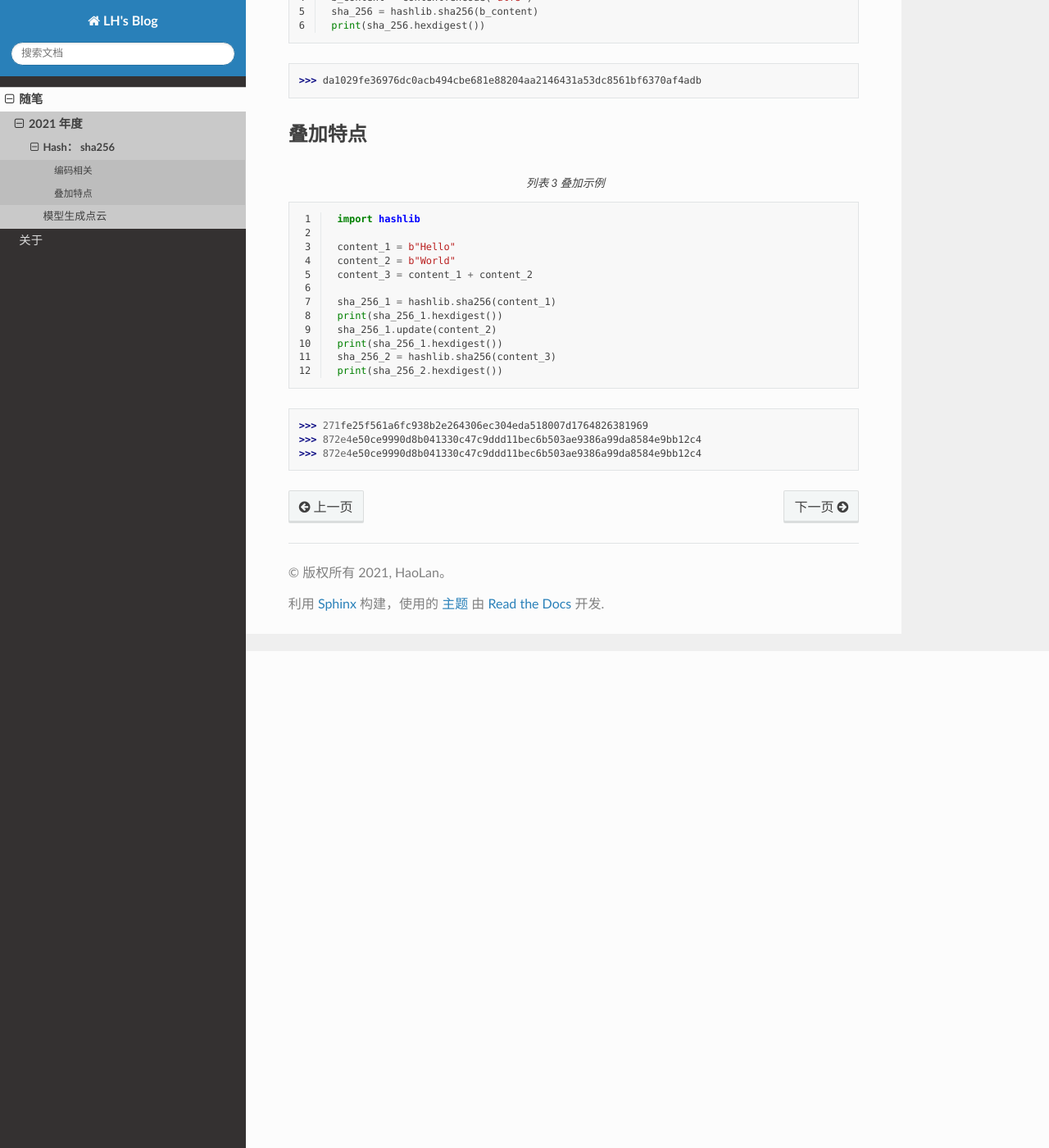
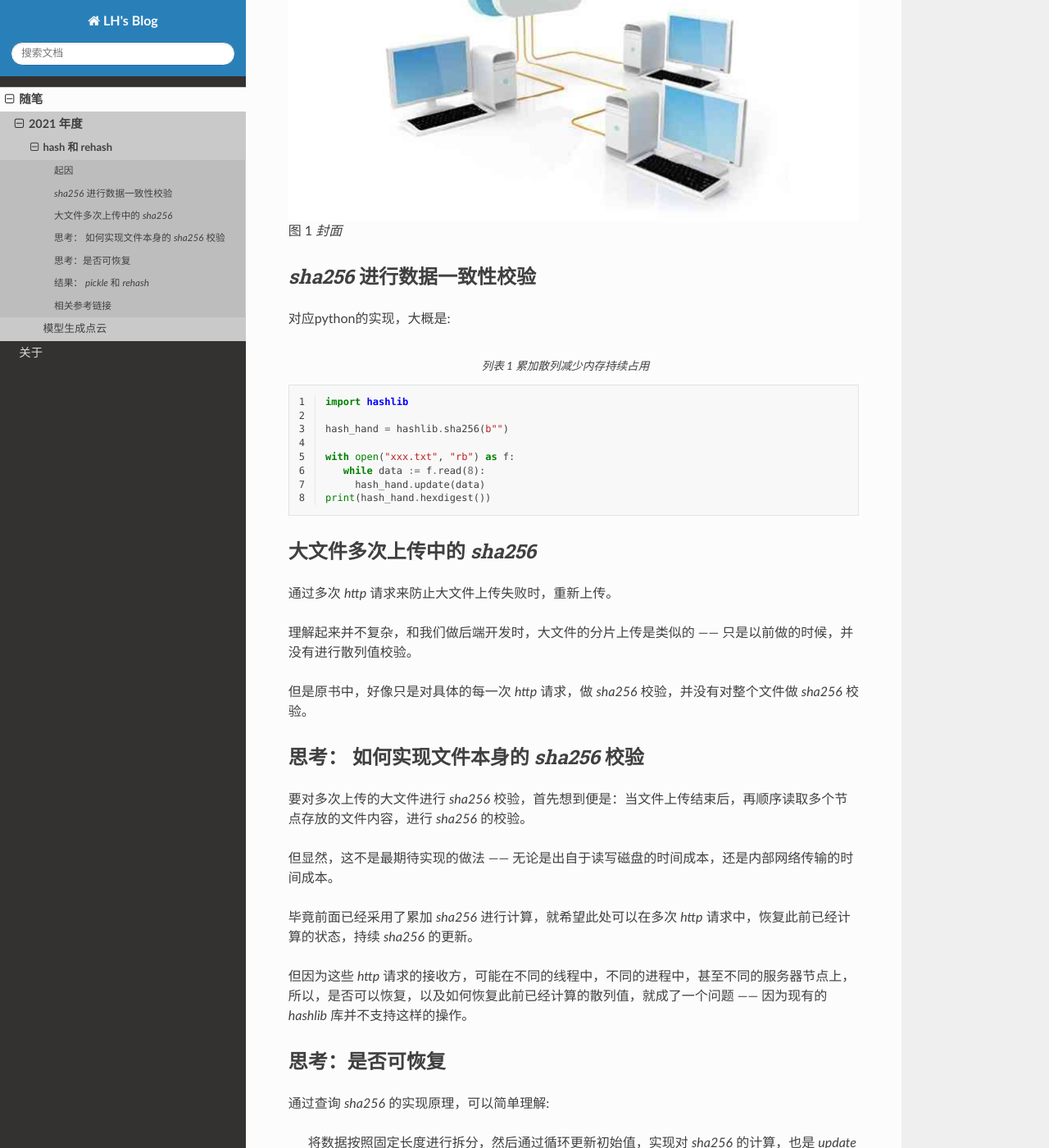
Before and after one commit to Hao-Lan/Hao-Lan, a Sphinx documentation site: the page built from source/essay/2021/sha256.rst, in a window 1280 px wide and 1400 px high, scrolled down 606 px. Shown: the whole window at 82% size. Built offline with Sphinx 7.4.7 and the Read the Docs theme 2.0.0, drawn with Linux system fonts in a browser that asks for light colours; some of the changed text lies outside the part shown.

Commit message:
docs(sha256): sha256
rehash

```diff
--- a/source/essay/2021/sha256.rst
+++ b/source/essay/2021/sha256.rst
@@ -1,59 +1,91 @@
-Hash： sha256
-==============
+hash 和 rehash
+===============
 
-编码相关
---------
+起因
+----------
+
+最近在看，《分布式对象存储——远离、架构及Go语言实现》
+
+.. figure:: /_static/pics/object_save.png
+
+   封面
+
+`sha256` 进行数据一致性校验
+----------------------------
+
+对应python的实现，大概是:
 
 .. code-block:: python
-   :name: GBK 编码
-   :caption: GBK 编码
+   :name: 累加散列示例
+   :caption: 累加散列减少内存持续占用
    :linenos:
 
-    import hashlib
+   import hashlib
 
-    content = "BlockChain你好"
-    b_content = content.encode("gbk")
-    sha_256 = hashlib.sha256(b_content)
-    print(sha_256.hexdigest())
+   hash_hand = hashlib.sha256(b"")
 
->>> ed17acf7dac746bb24777a193e27252464a63a4e1790019c9eead422a2faa957
+   with open("xxx.txt", "rb") as f:
+      while data := f.read(8):
+        hash_hand.update(data)
+   print(hash_hand.hexdigest())
+
+
+大文件多次上传中的 `sha256`
+-----------------------------
+
+通过多次 `http` 请求来防止大文件上传失败时，重新上传。
+
+理解起来并不复杂，和我们做后端开发时，大文件的分片上传是类似的 —— 只是以前做的时候，并没有进行散列值校验。
+
+但是原书中，好像只是对具体的每一次 `http` 请求，做 `sha256` 校验，并没有对整个文件做 `sha256` 校验。
+
+思考： 如何实现文件本身的 `sha256` 校验
+-------------------------------------------
+
+要对多次上传的大文件进行 `sha256` 校验，首先想到便是：当文件上传结束后，再顺序读取多个节点存放的文件内容，进行 `sha256` 的校验。
+
+但显然，这不是最期待实现的做法 —— 无论是出自于读写磁盘的时间成本，还是内部网络传输的时间成本。
+
+毕竟前面已经采用了累加 `sha256` 进行计算，就希望此处可以在多次 `http` 请求中，恢复此前已经计算的状态，持续 `sha256` 的更新。
+
+但因为这些 `http` 请求的接收方，可能在不同的线程中，不同的进程中，甚至不同的服务器节点上，所以，是否可以恢复，以及如何恢复此前已经计算的散列值，就成了一个问题 —— 因为现有的 `hashlib` 库并不支持这样的操作。
+
+思考：是否可恢复
+----------------------
+
+通过查询 `sha256` 的实现原理，可以简单理解:
+
+   将数据按照固定长度进行拆分，然后通过循环更新初始值，实现对 `sha256` 的计算，也是 `update` 内部逻辑。
+
+所以，推测的便是:
+
+   如果我能导出当前的 `初始值`，然后在多个节点程序中共享，在下一次 `http` 请求中，通过修改 `初始值` 的方式，将共享的 `初始值` 的传入，便可以实现，在上传过程中，保持对整个文件的 `sha256` 的计算。
+
+   或者别的方式，直接导入整个 `sha256` 状态？
+
+结果： `pickle` 和 `rehash`
+------------------------------------
 
 .. code-block:: python
-   :name: UTF8 编码
-   :caption: UTF8 编码
+   :name: pickle and rehash
+   :caption: pickle and rehash
    :linenos:
 
-    import hashlib
+   import pickle, rehash
+   hasher = rehash.sha256(b"foo")
+   state = pickle.dumps(hasher)
 
-    content = "BlockChain你好"
-    b_content = content.encode("utf8")
-    sha_256 = hashlib.sha256(b_content)
-    print(sha_256.hexdigest())
+   hasher2 = pickle.loads(state)
+   hasher2.update(b"bar")
 
->>> da1029fe36976dc0acb494cbe681e88204aa2146431a53dc8561bf6370af4adb
+   assert hasher2.hexdigest() == rehash.sha256(b"foobar").hexdigest()
 
 
-叠加特点
----------
+相关参考链接
+----------------
 
-.. code-block:: python
-   :name: 叠加示例
-   :caption: 叠加示例
-   :linenos:
+https://stackoverflow.com/questions/70287751/how-to-incrementally-calculate-sha256-for-a-file-which-is-uploaded-to-multiple
 
-    import hashlib
+https://bugs.python.org/issue11771
 
-    content_1 = b"Hello"
-    content_2 = b"World"
-    content_3 = content_1 + content_2
-
-    sha_256_1 = hashlib.sha256(content_1)
-    print(sha_256_1.hexdigest())
-    sha_256_1.update(content_2)
-    print(sha_256_1.hexdigest())
-    sha_256_2 = hashlib.sha256(content_3)
-    print(sha_256_2.hexdigest())
-
->>> 271fe25f561a6fc938b2e264306ec304eda518007d1764826381969
->>> 872e4e50ce9990d8b041330c47c9ddd11bec6b503ae9386a99da8584e9bb12c4
->>> 872e4e50ce9990d8b041330c47c9ddd11bec6b503ae9386a99da8584e9bb12c4
+https://github.com/kislyuk/rehash
```
Also changed, not shown: source/_static/pics/object_save.png (added).
